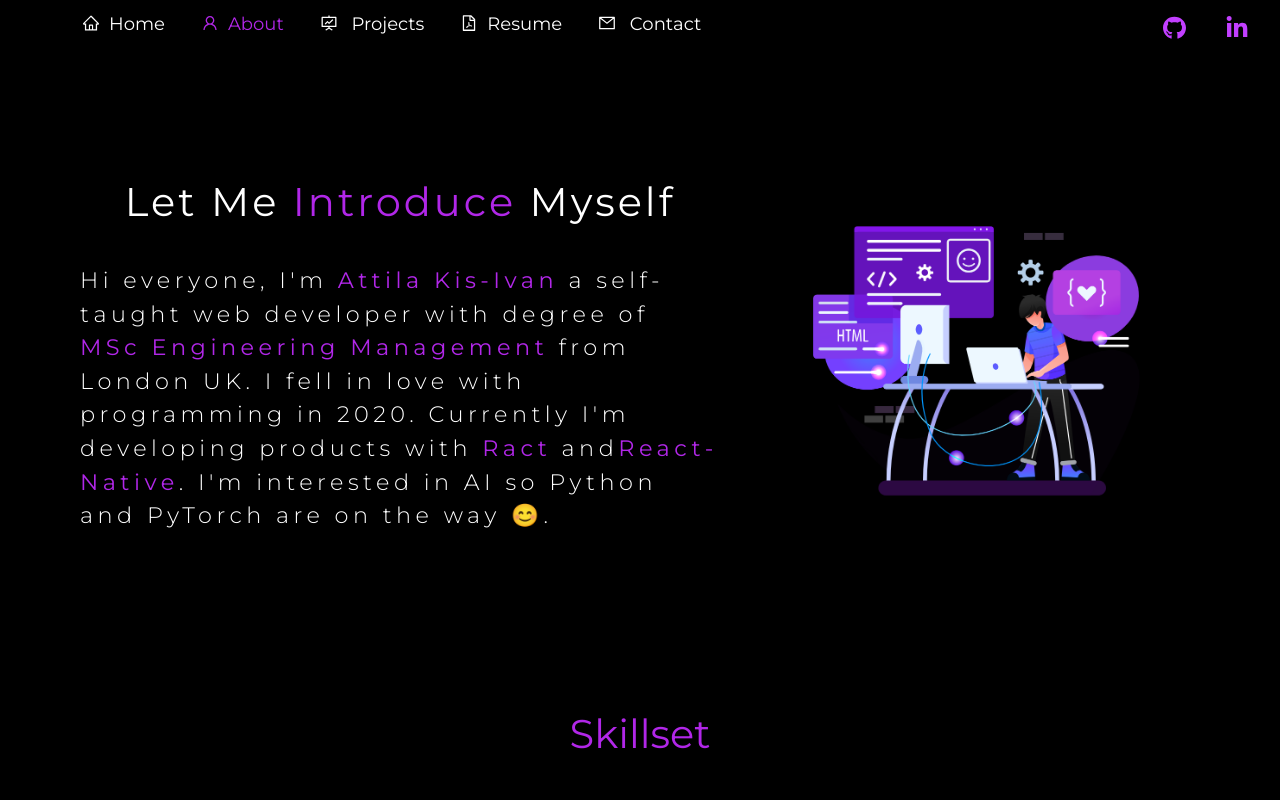
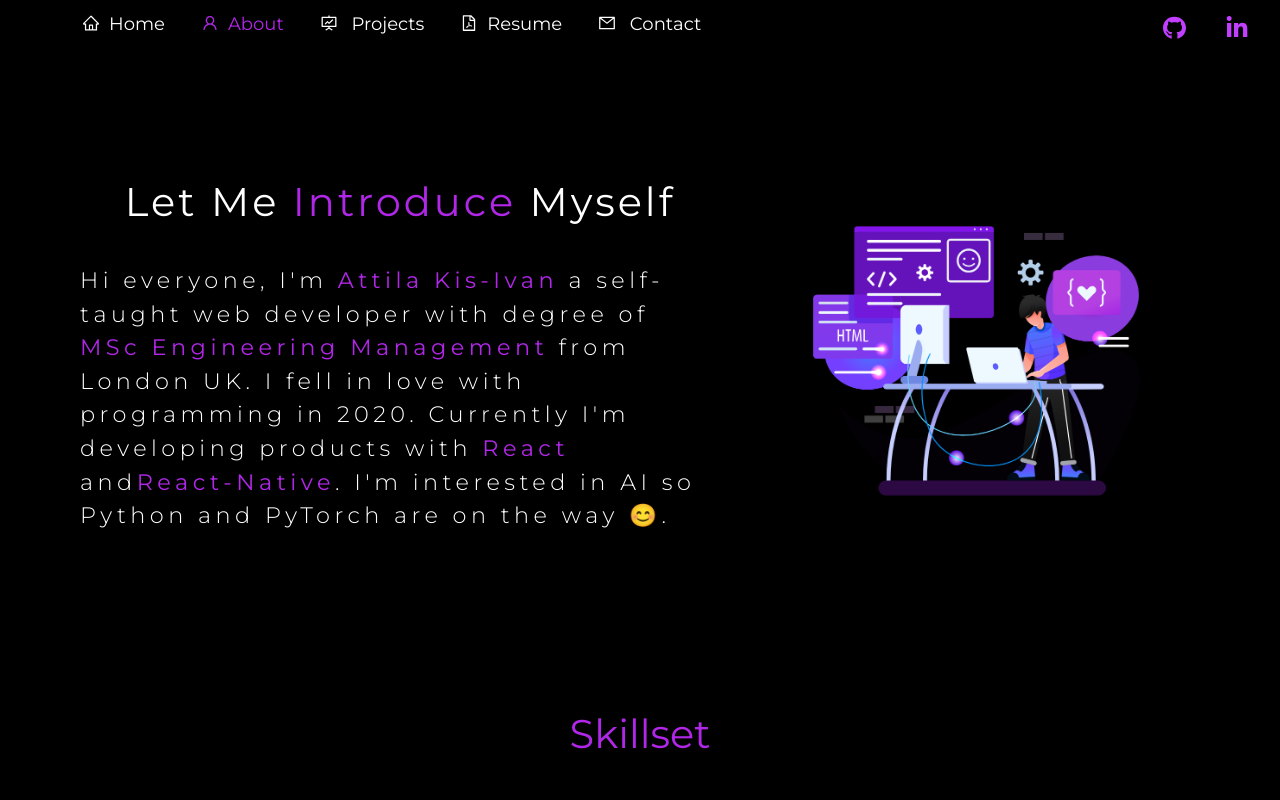
Before and after one commit to Attila-Kis-Ivan/vite-portfolio, a React (Vite) app: page /about in a window 1280 px wide. Shown: the top 800 px of the page. Built offline with nearby package versions, Linux system fonts and the light colour scheme.

Commit message:
corrected typo

```diff
--- a/src/Components/AboutItem/about.item.jsx
+++ b/src/Components/AboutItem/about.item.jsx
@@ -41,7 +41,7 @@ const AboutItem = () => {
               web developer with degree of{" "}
               <Purple>MSc Engineering Management</Purple> from London UK. I fell
               in love with programming in 2020. Currently I'm developing
-              products with <Purple>Ract</Purple> and
+              products with <Purple>React</Purple> and
               <Purple>React-Native</Purple>. I'm interested in AI so Python and
               PyTorch are on the way 😊.
             </Paragraph>
```
